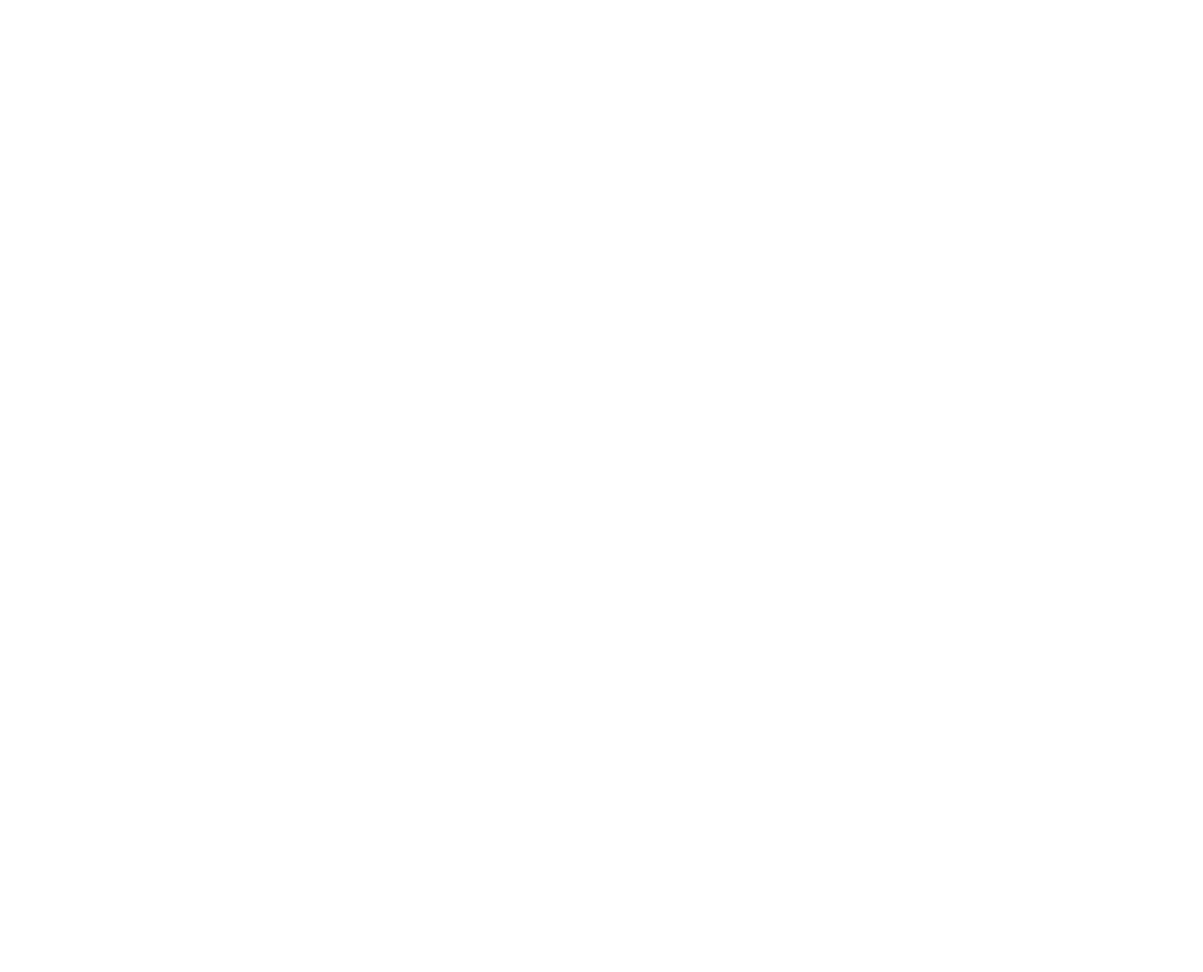
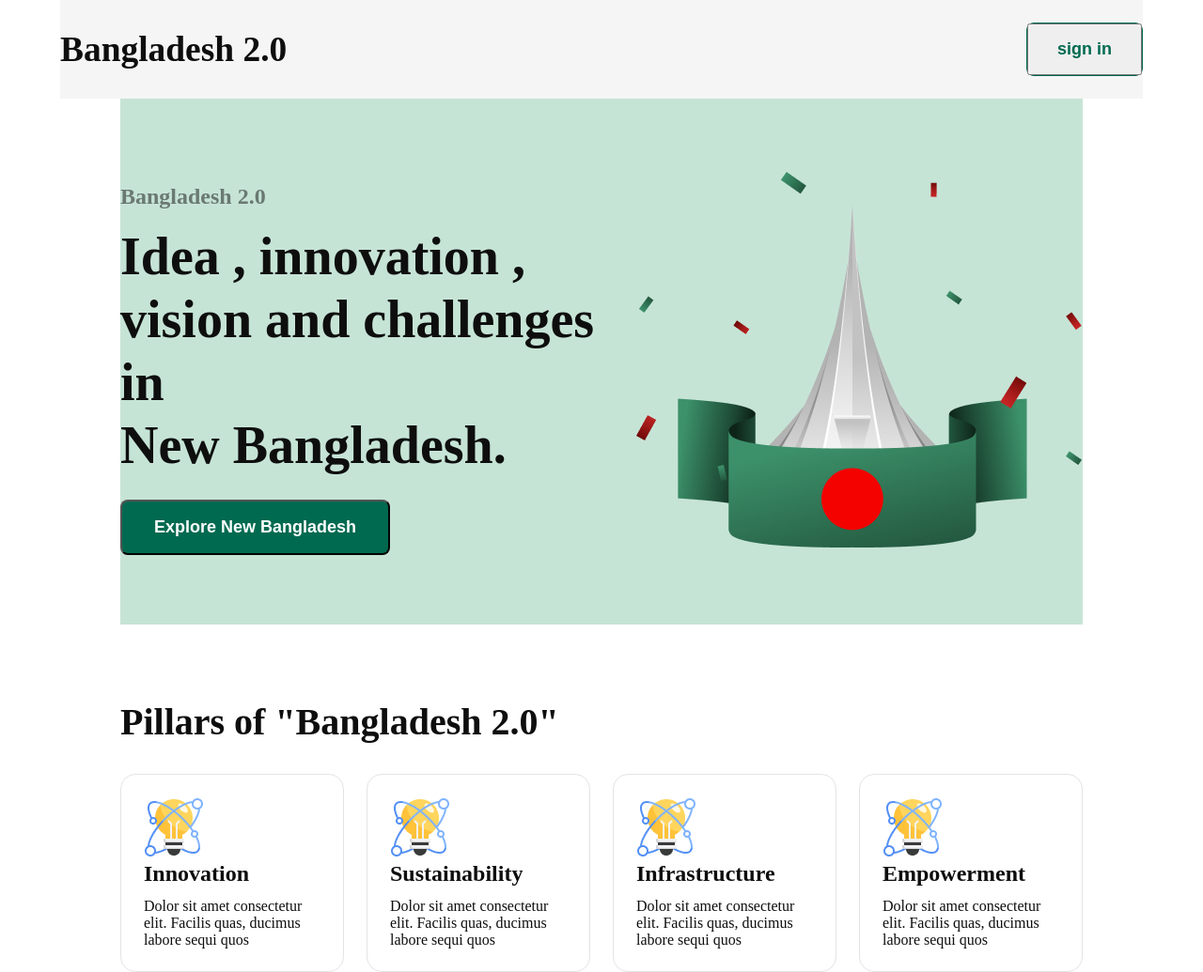
Before and after one commit to faruqsoft/B11-A01-Bangladesh2-0, a plain HTML site: page index.html in a window 1280 px wide. Shown: the whole page at 94% size. Before the commit the page ends 800 px from the top, so only its background shows below. Drawn offline with Linux system fonts and the light colour scheme.

Commit message:
hero and pillar section compelete

```diff
--- a/index.html
+++ b/index.html
@@ -6,18 +6,70 @@
     <title>Bangladesh2.0</title>
 </head>
 <body>
+<header>
 <!--navbar start-->
-<nav>
 
-</nav>
+<div id="logo">
+    <div class="bd-logo">
+        <h3>Bangladesh 2.0</h3>
+    </div>
+    <div class="sign">
+        <button class="signbtn">sign in</button>
+    </div>
+</div>
 <!--navbar end-->
 <!--banner section start-->
-<div>
-
+<div class="hero-container">
+    <div class="hero-content">
+        <div class="herotext">
+            <p class="herotitle">Bangladesh 2.0</p>
+            <h1 class="herosubtitle">Idea , innovation ,<br>vision and challenges in <br> New Bangladesh.</h1>
+            <button class="btn-primary">Explore New Bangladesh</button>
+        </div >
+        <div class="heropng">
+            <img src="./assets/hero.png">
+        </div>
+    </div>
 </div>
 <!--banner section end-->
 </header>
-<main></main>
+<main>
+<!--    pillars of bangladesh start-->
+    <section class="pillar-container">
+        <div class="pillar-content">
+            <h1 class="pillar-title">Pillars of "Bangladesh 2.0"</h1>
+            <div class="pillar-items">
+                <div class="pillar-item">
+                    <img src="./assets/card-icon.png">
+                    <h5 class="pillar-card-title">Innovation</h5>
+                    <p class="pillar-des">Dolor sit amet consectetur elit. Facilis quas, ducimus labore sequi quos </p>
+
+                </div>
+
+                <div class="pillar-item">
+                    <img src="./assets/card-icon.png">
+                    <h5 class="pillar-card-title">Sustainability</h5>
+                    <p class="pillar-des">Dolor sit amet consectetur elit. Facilis quas, ducimus labore sequi quos </p>
+
+                </div>
+
+                <div class="pillar-item">
+                    <img src="./assets/card-icon.png">
+                    <h5 class="pillar-card-title">Infrastructure</h5>
+                    <p class="pillar-des">Dolor sit amet consectetur elit. Facilis quas, ducimus labore sequi quos </p>
+
+                </div>
+                <div class="pillar-item">
+                    <img src="./assets/card-icon.png">
+                    <h5 class="pillar-card-title">Empowerment</h5>
+                    <p class="pillar-des">Dolor sit amet consectetur elit. Facilis quas, ducimus labore sequi quos </p>
+
+                </div>
+
+            </div>
+        </div>
+    </section>
+</main>
 <footer></footer>
 </body>
 </html>
--- a/styles/style.css
+++ b/styles/style.css
@@ -1,2 +1,124 @@
 @import url('https://fonts.googleapis.com/css2?family=Fira+Sans:ital,wght@0,100;0,200;0,300;0,400;0,500;0,600;0,700;0,800;0,900;1,100;1,200;1,300;1,400;1,500;1,600;1,700;1,800;1,900&family=Open+Sans:ital,wght@0,300..800;1,300..800&family=Poppins:ital,wght@0,100;0,200;0,300;0,400;0,500;0,600;0,700;0,800;0,900;1,100;1,200;1,300;1,400;1,500;1,600;1,700;1,800;1,900&family=Work+Sans:ital,wght@0,100..900;1,100..900&display=swap');
 /*font-family: "Fira Sans", serif;*/
+*{
+    margin: 0;
+    padding: 0;
+}
+
+
+/*share style*/
+
+.btn-primary {
+    font-size: 18px;
+    font-weight: 600;
+    background-color: #006A50;
+    color:#FFFFFF;
+    padding: 17px 34px;
+    border-radius: 8px;
+}
+
+
+
+
+
+
+
+
+
+/*logo style*/
+
+#logo {
+    display: flex;
+    align-items: center;
+    justify-content: space-between;
+    width: 90%;
+    margin: 0 auto;
+    background-color:#F5F5F5;
+}
+.bd-logo {
+    font-size: 32px;
+    font-weight: bold;
+    color: #0E0E0E;
+    padding: 31px 0;
+}
+.sign {
+    border: 1px solid #006A50;
+    margin-top: 24px 0;
+    border-radius: 8px;
+}
+.signbtn {
+    font-size: 18px;
+    font-weight: 600;
+    color: #006A50;
+    padding: 15px 30px;
+
+}
+
+/*hero styles*/
+.hero-container {
+    width: 80%;
+    background-color: #FFFFFF;
+    margin: 0 auto;
+}
+.hero-content {
+    display: flex;
+    align-items: center;
+    justify-content: space-around;
+    height: 70vh;
+    background-color: #C6E4D6;
+}
+
+.herotitle {
+    font-size: 24px;
+    font-weight: 600;
+    color: rgba(14,14,14,0.5);
+    margin: 17px 0;
+}
+.herosubtitle {
+    font-size: 56px;
+    font-weight: bold;
+    color: #0E0E0E;
+    line-height: 1.2;
+    margin-bottom: 24px;
+}
+/*main style start*/
+main{
+    width: 80%;
+    margin: 0 auto;
+    background-color: #FFFFFF;
+}
+/*pillar style */
+.pillar-container {
+    margin-top: 80px;
+}
+.pillar-title {
+    font-size: 40px;
+    font-weight: bold;
+    color: #0E0E0E;
+}
+
+.pillar-items {
+    display: flex;
+    align-items: center;
+    justify-content: space-around;
+    margin-top: 32px;
+    gap: 24px;
+}
+.pillar-item {
+    border: 1px solid #E4E4E4;
+    border-radius: 16px;
+    padding: 24px;
+    box-shadow: rgba(14,14,14,0.5);
+}
+.pillar-card-title {
+    font-size: 24px;
+    font-weight: bold;
+    color: #0E0E0E;
+    margin-bottom:12px;
+}
+.pillar-des{
+    font-size: 16px;
+    color: #0E0E0E;
+
+
+}
```
